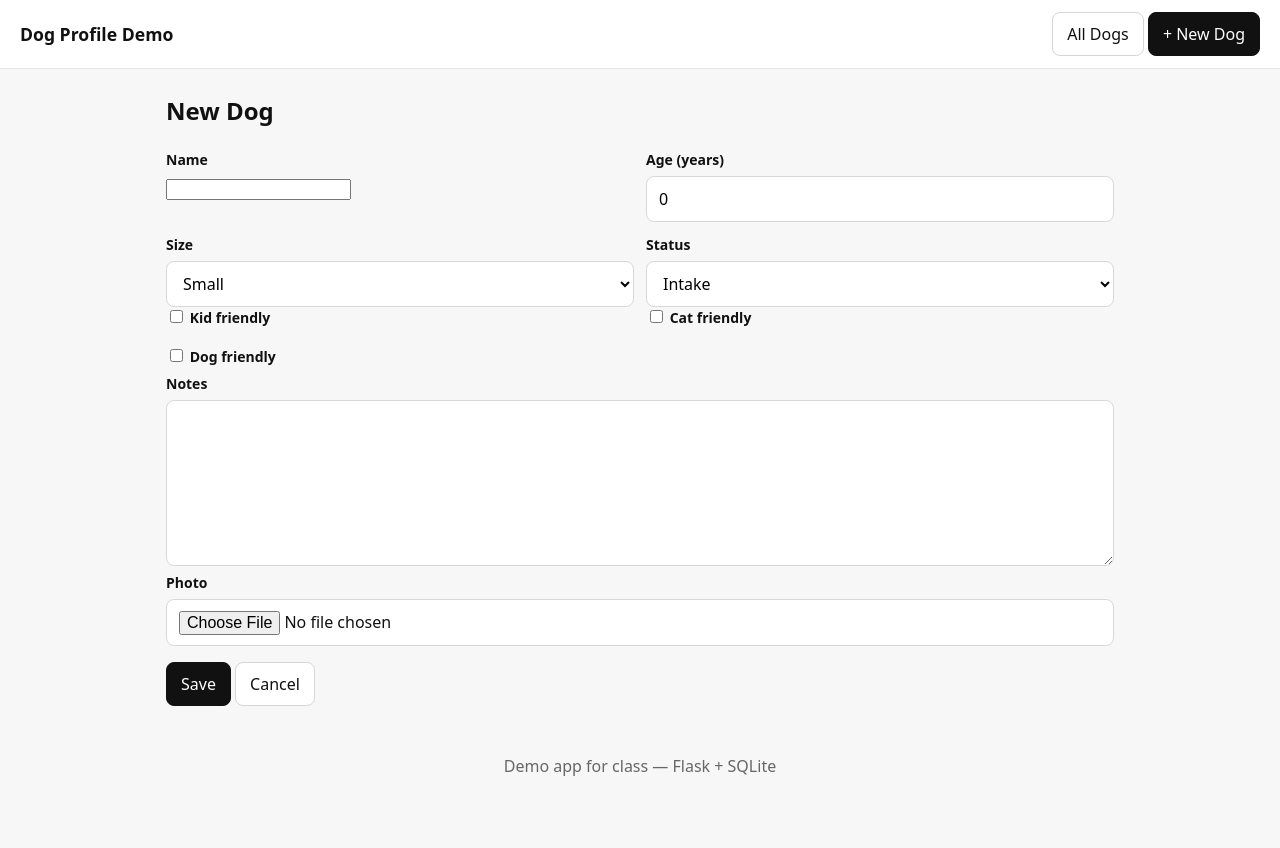
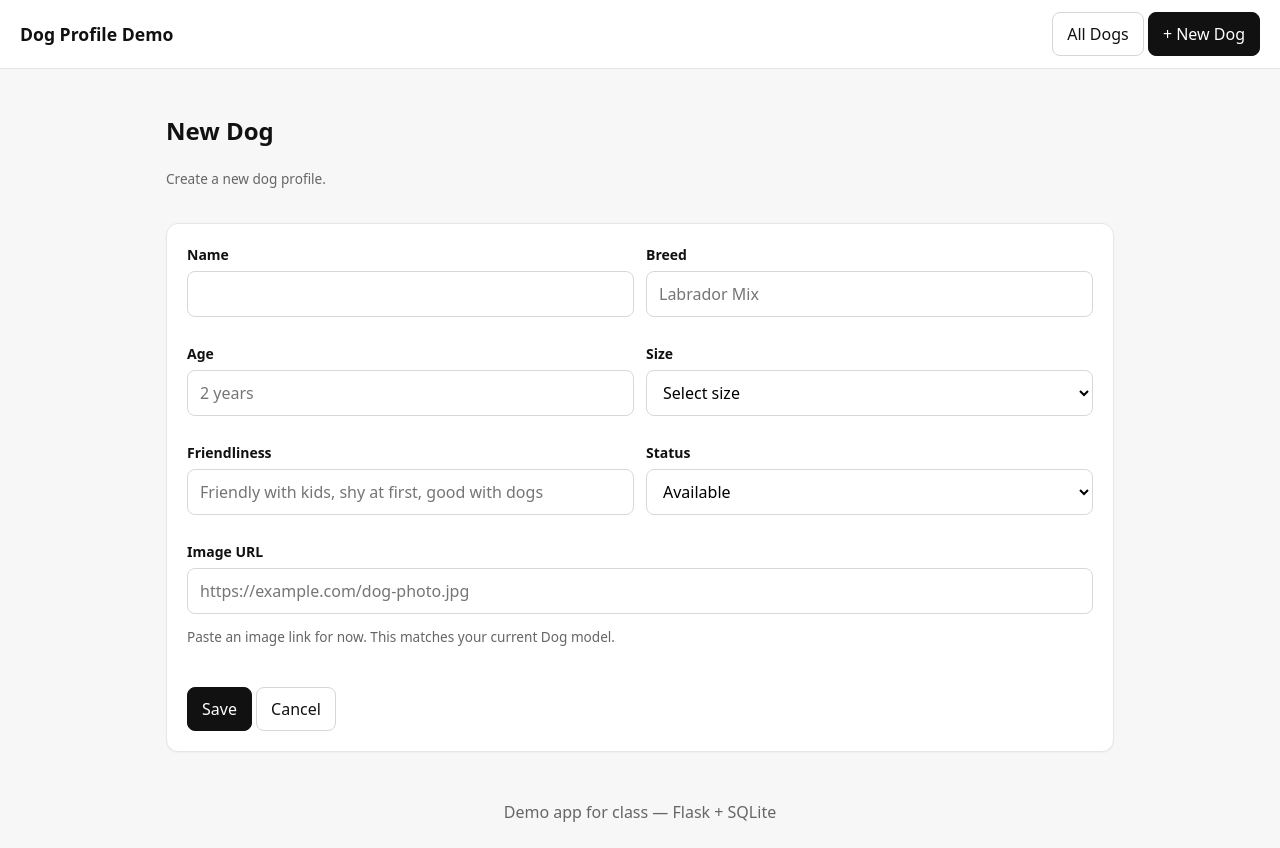
Before and after one commit to alexanmf/dog-app, a Flask app: page /create in a window 1280 px wide. Before the commit the page ends 776 px from the top, so only its background shows below. Run offline with Flask 3, Linux system fonts and the light colour scheme; data that the repository does not hold is empty; some libraries are stand-ins or nearby versions.

Commit message:
Enhance dog profile form with improved structure
Refactor dog profile form layout and add flash messages.

```diff
--- a/dog_profile_demo/templates/form.html
+++ b/dog_profile_demo/templates/form.html
@@ -1,91 +1,145 @@
 {% extends "base.html" %}
 {% block content %}
 
+<div class="top-bar">
+  <div>
     <h2>{{ 'Edit Dog' if dog else 'New Dog' }}</h2>
+    <p class="muted">
+      {{ 'Update this dog’s profile information.' if dog else 'Create a new dog profile.' }}
+    </p>
+  </div>
+</div>
 
-<form method="post" enctype="multipart/form-data">
+{% with messages = get_flashed_messages(with_categories=true) %}
+  {% if messages %}
+    <div class="flash-messages">
+      {% for category, message in messages %}
+        <div class="flash {{ category }}">{{ message }}</div>
+      {% endfor %}
+    </div>
+  {% endif %}
+{% endwith %}
+
+<div class="card">
+  <form method="POST" enctype="multipart/form-data" class="stack">
 
     <div class="row">
-    <div>
+      <div class="field">
         <label for="name">Name</label>
-      <input id="name" name="name" required value="{{ dog.name if dog else '' }}">
+        <input
+          id="name"
+          type="text"
+          name="name"
+          required
+          value="{{ dog.name if dog else '' }}"
+        >
       </div>
 
-    <div>
-      <label for="age">Age (years)</label>
-      <input id="age" type="number" min="0" name="age" value="{{ dog.age if dog else 0 }}">
+      <div class="field">
+        <label for="breed">Breed</label>
+        <input
+          id="breed"
+          type="text"
+          name="breed"
+          value="{{ dog.breed if dog else '' }}"
+          placeholder="Labrador Mix"
+        >
+      </div>
     </div>
 
-    <div>
+    <div class="row">
+      <div class="field">
+        <label for="age">Age</label>
+        <input
+          id="age"
+          type="text"
+          name="age"
+          value="{{ dog.age if dog else '' }}"
+          placeholder="2 years"
+        >
+      </div>
+
+      <div class="field">
         <label for="size">Size</label>
         <select id="size" name="size">
-        {% for s in ["Small","Medium","Large"] %}
-          <option value="{{ s }}" {% if dog and dog.size==s %}selected{% endif %}>{{ s }}</option>
-        {% endfor %}
-      </select>
-    </div>
-
-    <div>
-      <label for="status">Status</label>
-      <select id="status" name="status">
-        {% for s in ["Intake","Fostered","Hold","Adopted","Transferred"] %}
-          <option value="{{ s }}" {% if dog and dog.status==s %}selected{% endif %}>{{ s }}</option>
+          <option value="">Select size</option>
+          {% for s in ["Small", "Medium", "Large"] %}
+            <option value="{{ s }}" {% if dog and dog.size == s %}selected{% endif %}>
+              {{ s }}
+            </option>
           {% endfor %}
         </select>
       </div>
     </div>
 
     <div class="row">
-    <div>
-      <label>
-        <input type="checkbox" name="kid_friendly" {% if dog and dog.kid_friendly %}checked{% endif %}>
-        Kid friendly
-      </label>
+      <div class="field">
+        <label for="friendliness">Friendliness</label>
+        <input
+          id="friendliness"
+          type="text"
+          name="friendliness"
+          value="{{ dog.friendliness if dog else '' }}"
+          placeholder="Friendly with kids, shy at first, good with dogs"
+        >
       </div>
-    <div>
-      <label>
-        <input type="checkbox" name="cat_friendly" {% if dog and dog.cat_friendly %}checked{% endif %}>
-        Cat friendly
-      </label>
-    </div>
-    <div>
-      <label>
-        <input type="checkbox" name="dog_friendly" {% if dog and dog.dog_friendly %}checked{% endif %}>
-        Dog friendly
-      </label>
+
+      <div class="field">
+        <label for="status">Status</label>
+        <select id="status" name="status">
+          {% for s in ["Available", "Intake", "Fostered", "Hold", "Adopted", "Transferred"] %}
+            <option value="{{ s }}" {% if dog and dog.status == s %}selected{% elif not dog and s == "Available" %}selected{% endif %}>
+              {{ s }}
+            </option>
+          {% endfor %}
+        </select>
       </div>
     </div>
 
     <div class="row full">
-    <div>
-      <label for="notes">Notes</label>
-      <textarea id="notes" name="notes" rows="6">{{ dog.notes if dog else '' }}</textarea>
+      <div class="field">
+        <label for="image_url">Image URL</label>
+        <input
+          id="image_url"
+          type="text"
+          name="image_url"
+          value="{{ dog.image_url if dog else '' }}"
+          placeholder="https://example.com/dog-photo.jpg"
+        >
+        <p class="muted">Paste an image link for now. This matches your current Dog model.</p>
       </div>
     </div>
 
+    {% if dog and dog.image_url %}
+      {% if dog.image_url.startswith('http') %}
+        {% set preview_src = dog.image_url %}
+      {% else %}
+        {% set preview_src = url_for('static', filename=dog.image_url) %}
+      {% endif %}
+
       <div class="row full">
-    <div>
-      <label for="image">Photo</label>
-      <input id="image" type="file" name="image" accept="image/png,image/jpeg,image/gif,image/webp">
-      {% if dog and dog.image_url %}
-        {% set raw = dog.image_url %}
-        {% if raw.startswith('http') %}
-          {% set preview_src = raw %}
-        {% else %}
-          {% set preview_src = url_for('static', filename=raw) %}
-        {% endif %}
-        <div style="margin-top: 8px;">
-          <img src="{{ preview_src }}" alt="{{ dog.name }}" style="max-height:150px; border-radius:8px;">
+        <div class="field">
+          <label>Current Photo</label>
+          <img
+            src="{{ preview_src }}"
+            alt="{{ dog.name }}"
+            style="max-height: 180px; width: auto; border-radius: 10px; border: 1px solid #ddd;"
+          >
+        </div>
       </div>
     {% endif %}
-    </div>
+
+    <div>
+      <button class="btn primary" type="submit">Save</button>
+
+      {% if dog %}
+        <a class="btn" href="{{ url_for('dogs.dog_detail', dog_id=dog.id) }}">Cancel</a>
+      {% else %}
+        <a class="btn" href="{{ url_for('dogs.index') }}">Cancel</a>
+      {% endif %}
     </div>
 
-  <p>
-    <button class="btn primary" type="submit">Save</button>
-    <a class="btn" href="{{ url_for('index') }}">Cancel</a>
-  </p>
-
   </form>
+</div>
 
 {% endblock %}
```
Lines whose indentation alone changed are shown as unchanged.
